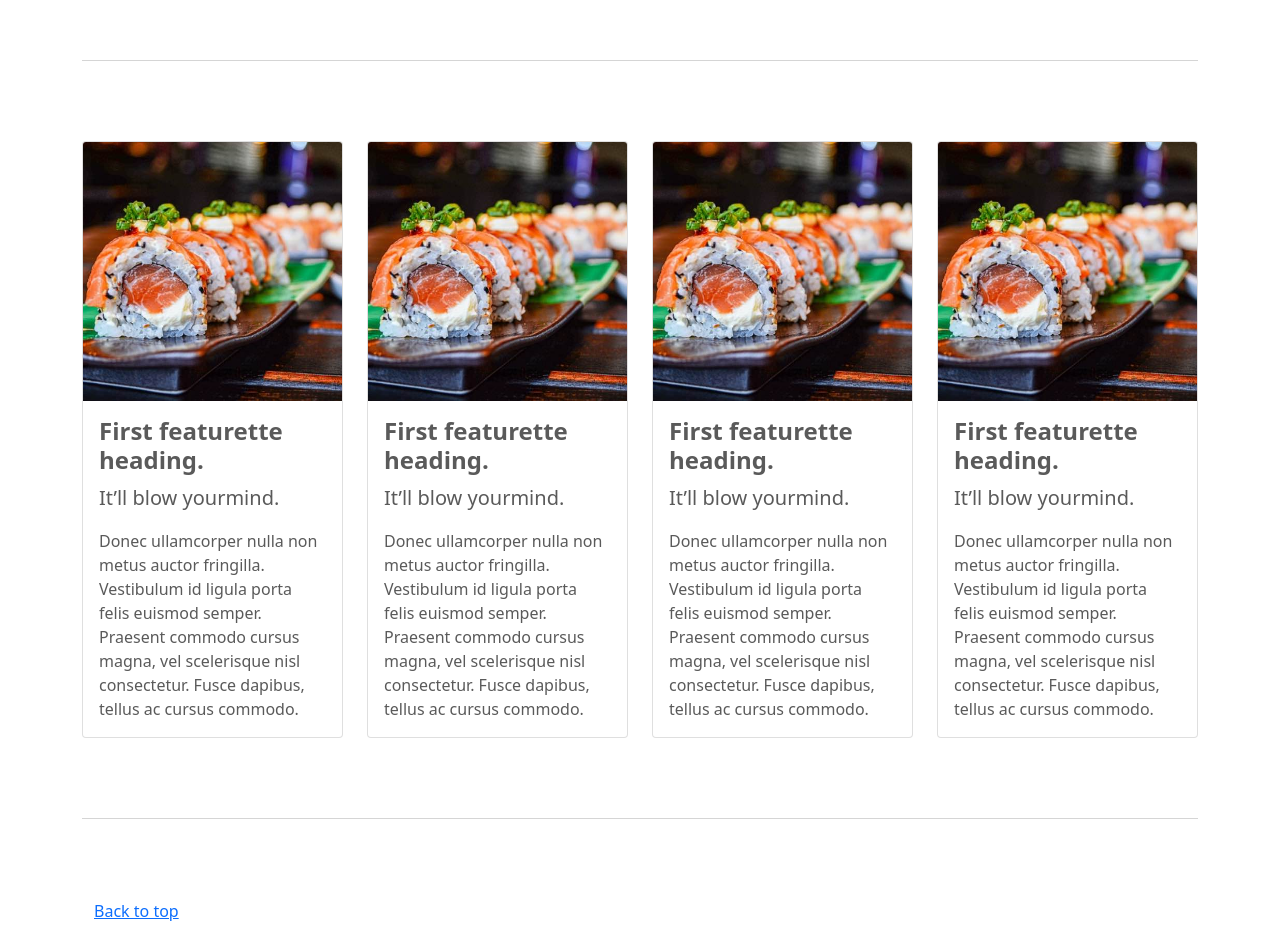
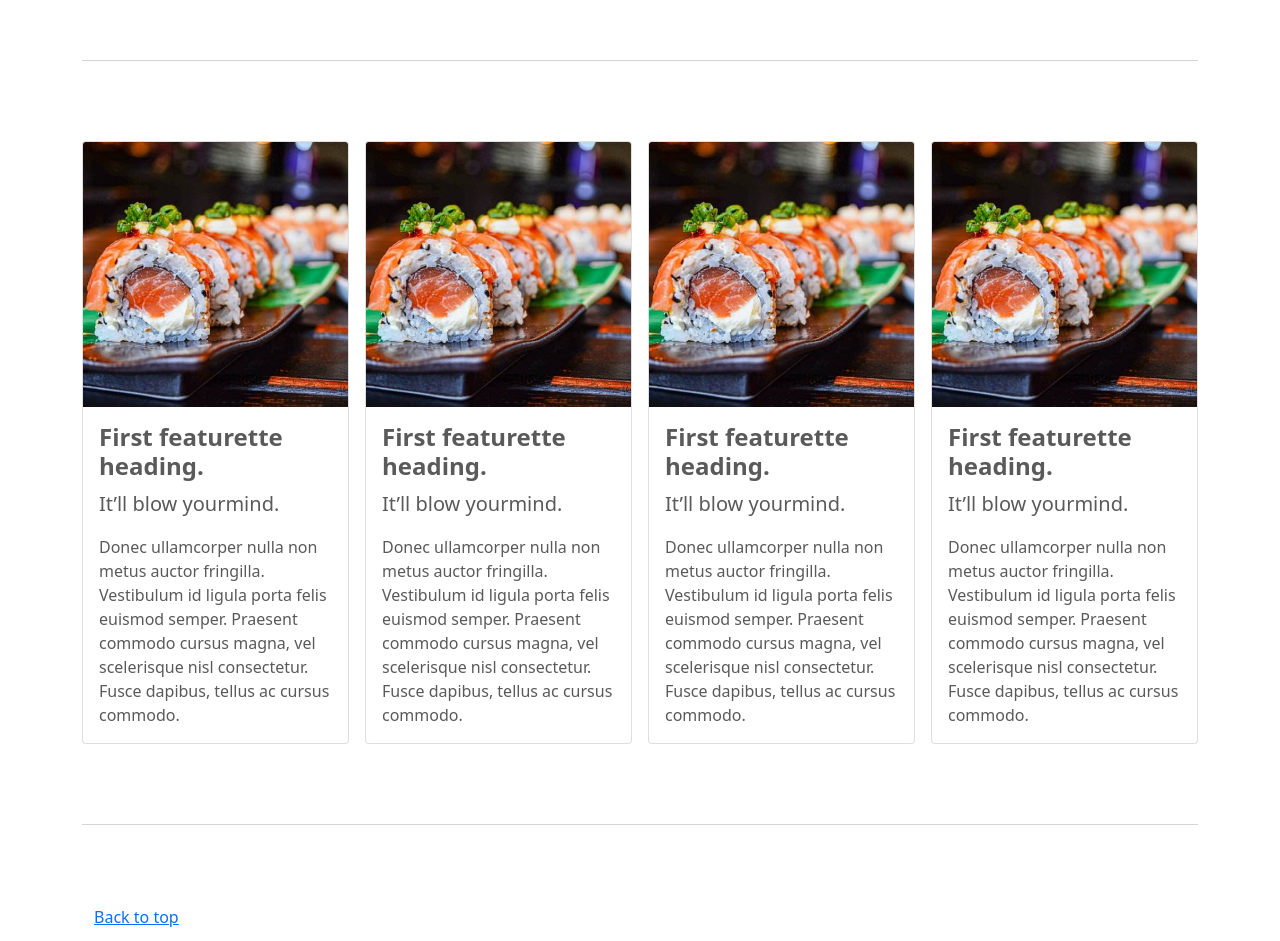
Before and after one commit to Mao-Kawakami/bootstrap-basic-kadai, a plain HTML site: page kadai_006/index_for_student.html in a window 1280 px wide. Shown: the part 1140-2081 px from the top of the page. Drawn offline with Linux system fonts and the light colour scheme.

Commit message:
kadai_006の再提出1

```diff
--- a/kadai_006/index_for_student.html
+++ b/kadai_006/index_for_student.html
@@ -152,10 +152,10 @@
         </div>
 
         <hr class="featurette-divider">
-        <div class="row">
-          <div class="col-3">
+        <div class="row g-3">
+          <div class="col-md-3">
             <div class="card">
-              <img src="img/sushi.jpg" class="card-img-top" alt="サンプル画像3">
+              <img src="img/sushi.jpg" class="card-img-top img-fluid" alt="サンプル画像3">
               <div class="card-body">
                 <h2 class="card-title fw-bold fs-4">First featurette heading.</h2>
                 <p class="card-text fs-5">It’ll blow yourmind.</p>
@@ -166,9 +166,9 @@
               </div>
             </div>
           </div>
-          <div class="col-3">
+          <div class="col-md-3">
             <div class="card">
-              <img src="img/sushi.jpg" class="card-img-top" alt="サンプル画像3">
+              <img src="img/sushi.jpg" class="card-img-top img-fluid" alt="サンプル画像3">
               <div class="card-body">
                 <h2 class="card-title fw-bold fs-4">First featurette heading.</h2>
                 <p class="card-text fs-5">It’ll blow yourmind.</p>
@@ -179,9 +179,9 @@
               </div>
             </div>
           </div>
-          <div class="col-3">
+          <div class="col-md-3">
             <div class="card">
-              <img src="img/sushi.jpg" class="card-img-top" alt="サンプル画像3">
+              <img src="img/sushi.jpg" class="card-img-top img-fluid" alt="サンプル画像3">
               <div class="card-body">
                 <h2 class="card-title fw-bold fs-4">First featurette heading.</h2>
                 <p class="card-text fs-5">It’ll blow yourmind.</p>
@@ -192,9 +192,9 @@
               </div>
             </div>
           </div>
-          <div class="col-3">
+          <div class="col-md-3">
             <div class="card">
-              <img src="img/sushi.jpg" class="card-img-top" alt="サンプル画像3">
+              <img src="img/sushi.jpg" class="card-img-top img-fluid" alt="サンプル画像3">
               <div class="card-body">
                 <h2 class="card-title fw-bold fs-4">First featurette heading.</h2>
                 <p class="card-text fs-5">It’ll blow yourmind.</p>
```
